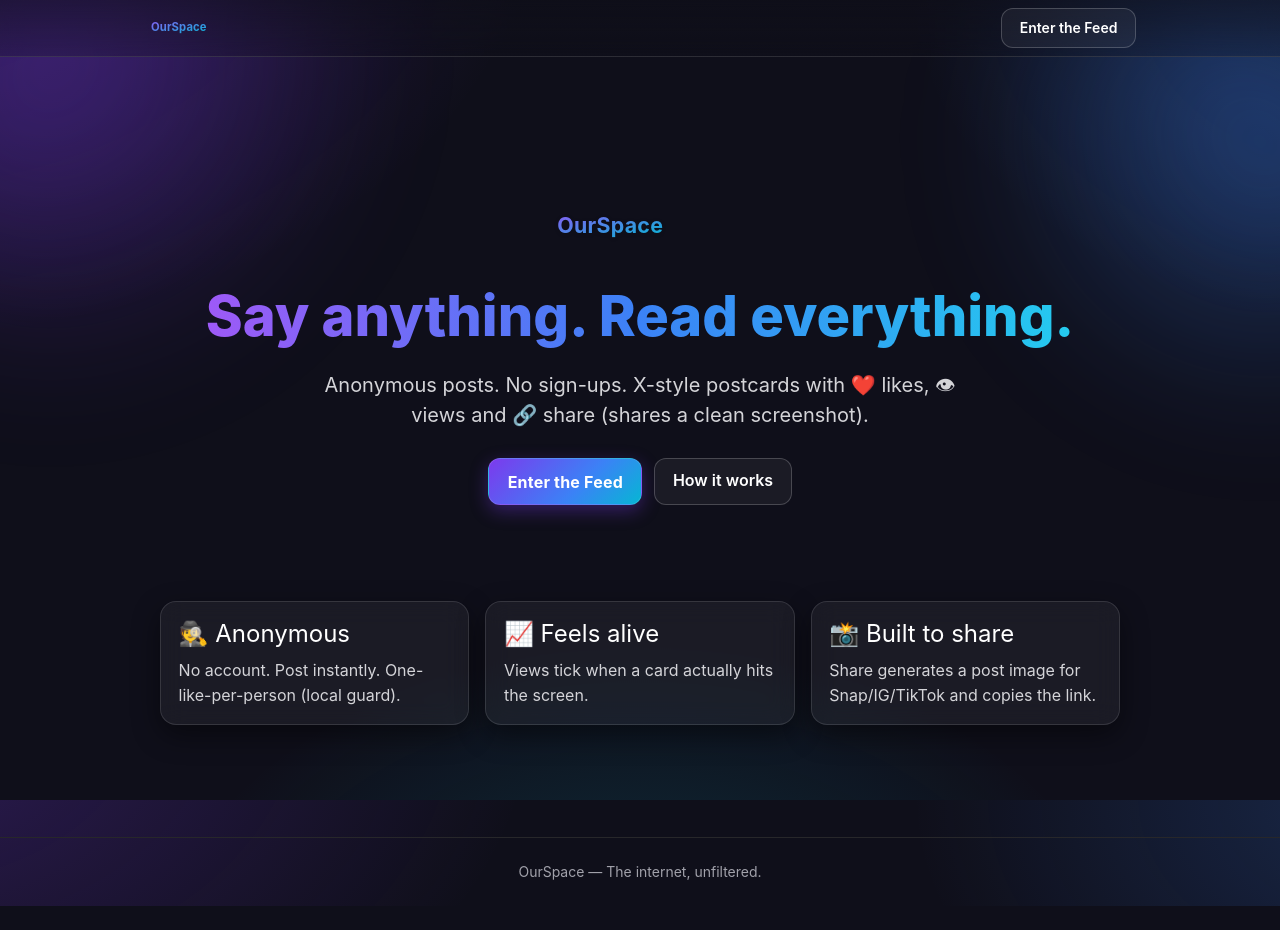
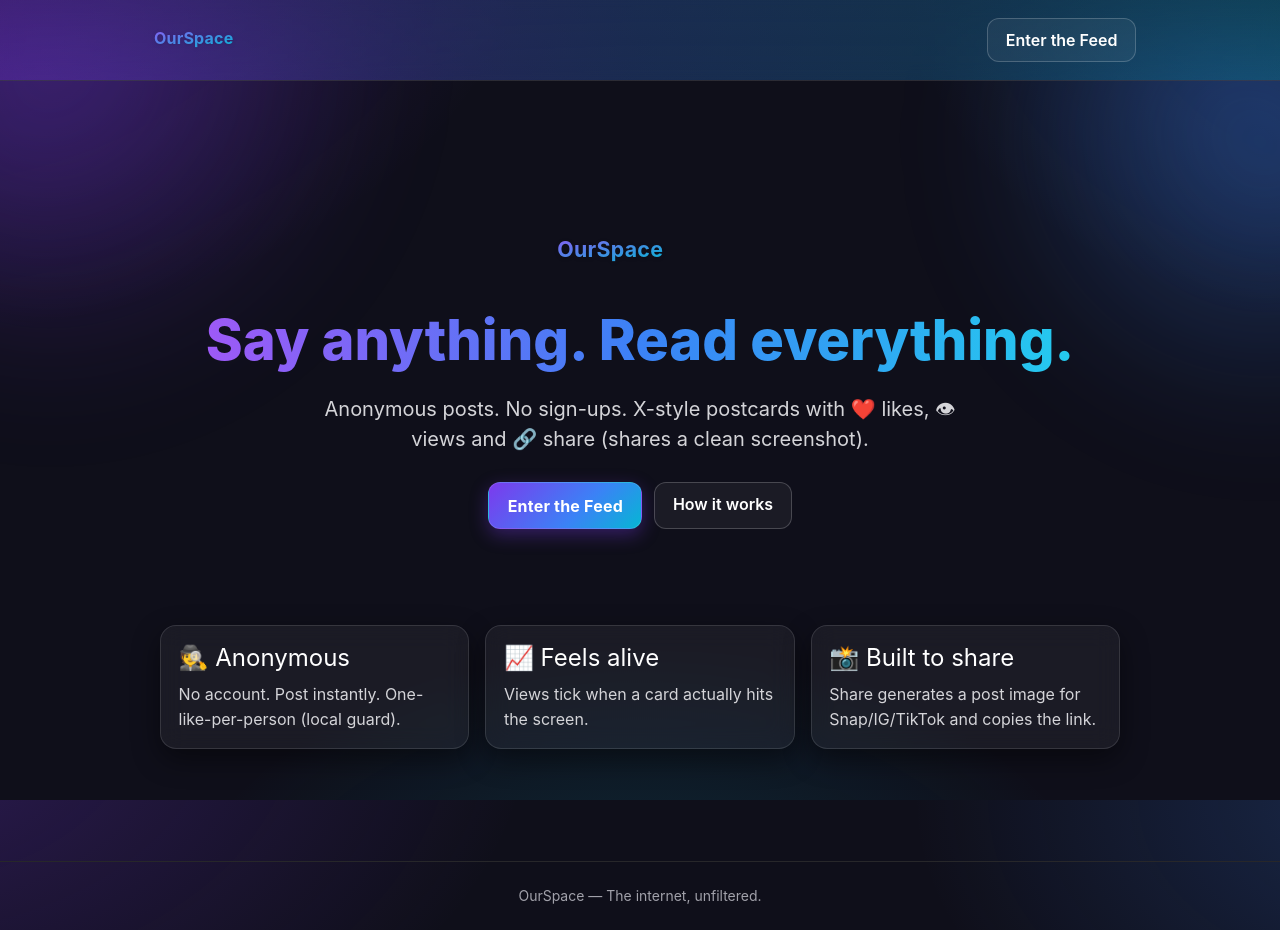
Before and after one commit to qaspercreates/OurSpace, a Next.js app: page / in a window 1280 px wide. Before the commit the page ends 906 px from the top, so only its background shows below. Built offline with nearby package versions, Linux system fonts and the light colour scheme.

Commit message:
Navbar.tsx

```diff
--- a/components/Navbar.tsx
+++ b/components/Navbar.tsx
@@ -8,15 +8,25 @@ export default function NavBar() {
   const onFeed = pathname?.startsWith("/feed");
 
   return (
-    <header className="nav sticky top-0 z-40">
-      <div className="container h-14 flex items-center justify-between">
+    <header className="nav relative">
+      {/* gradient band that fills the header */}
+      <div className="absolute inset-0 pointer-events-none">
+        <div className="h-full w-full bg-[linear-gradient(90deg,rgba(124,58,237,.35),rgba(59,130,246,.25),rgba(6,182,212,.25))]" />
+      </div>
+
+      <div className="container h-16 md:h-20 flex items-center justify-between relative">
+        {/* BIGGER logo in the nav */}
         <Link href="/" className="flex items-center gap-2">
-          {/* small in nav only */}
-          <img src="/logo.svg" alt="OurSpace" className="h-7 w-auto" />
+          <img
+            src="/logo.svg"
+            alt="OurSpace"
+            className="h-8 md:h-10 w-auto drop-shadow"
+          />
         </Link>
 
+        {/* CTA appears everywhere EXCEPT on /feed */}
         {!onFeed && (
-          <Link href="/feed" className="btn-outline text-sm">
+          <Link href="/feed" className="btn-outline text-sm md:text-base">
             Enter the Feed
           </Link>
         )}
```
